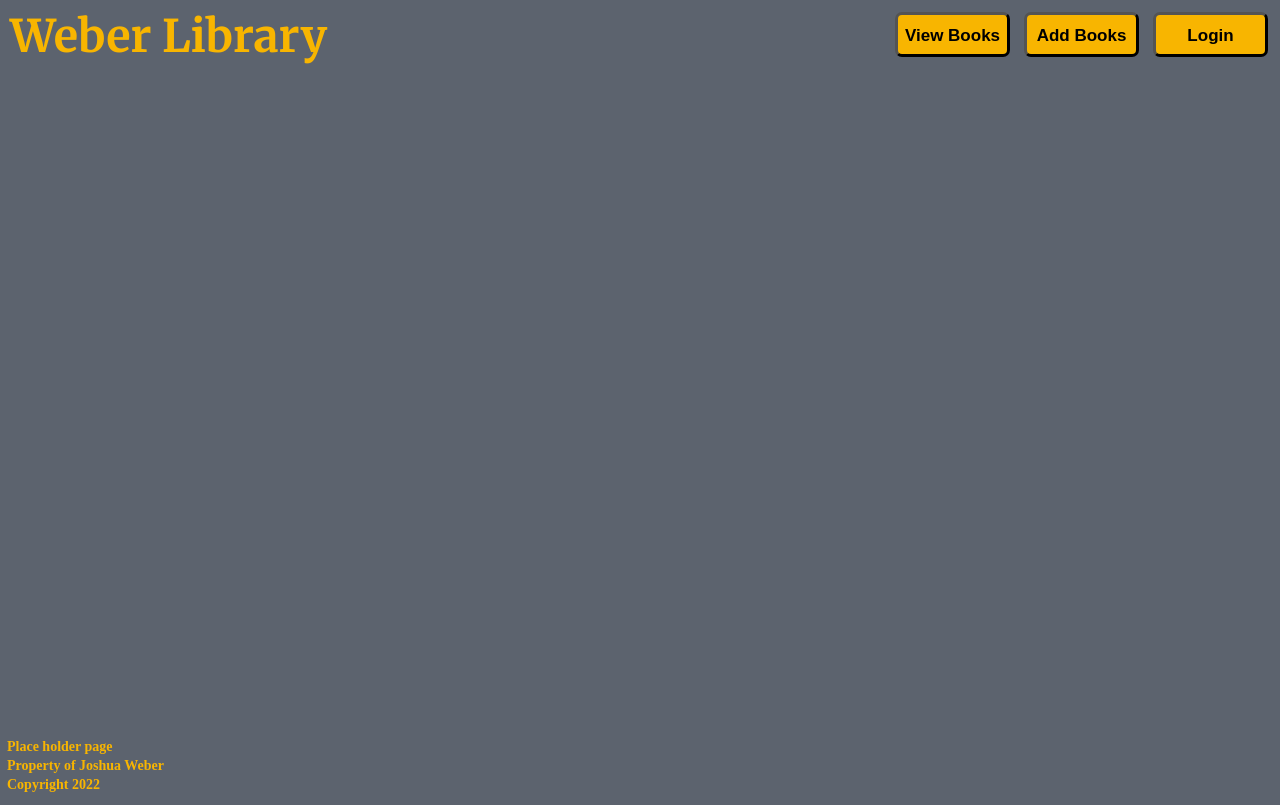
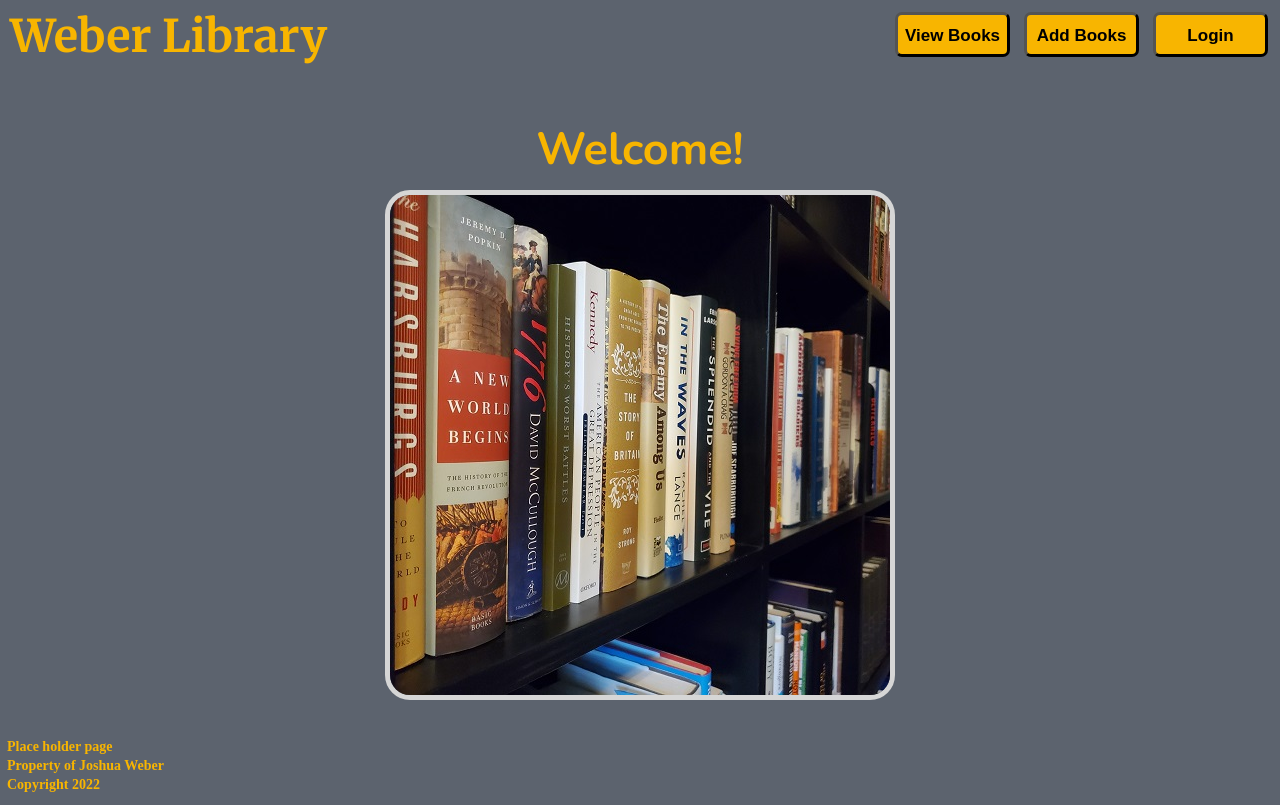
Before and after one commit to JWebCoding/LibraryWebsite, a React (Create React App) app in the folder weberLibrary/src/main/react/: page / in a window 1280 px wide. Built offline with nearby package versions, Linux system fonts and the light colour scheme.

Commit message:
Adjusted site navigation

```diff
--- a/weberLibrary/src/main/react/src/App.js
+++ b/weberLibrary/src/main/react/src/App.js
@@ -71,6 +71,7 @@ function App() {
 				{/* <LoadPaneHandler /> */}
 				<div>
 						<Routes>
+							<Route exact path="/" element={<MainPane user={userName} />} />
 							<Route exact path="/main" element={<MainPane user={userName} />} />
 							<Route exact path="/view" element={<BookViewPane openBookDetailsModal={openBookDetailsModal} />} />
 							<Route exact path="/add" element={<AddBookPane />} />
--- a/weberLibrary/src/main/react/src/Components/Table/Table.js
+++ b/weberLibrary/src/main/react/src/Components/Table/Table.js
@@ -1,5 +1,5 @@
 import React, { useEffect, useState } from "react";
-import { useTable, useSortBy, useRowSelect, usePagination, useBlockLayout} from "react-table";
+import { useTable, useSortBy, usePagination, useRowSelect, useBlockLayout} from "react-table";
 import "./Table.css";
 
 function Table({ columns, data }) {
@@ -9,7 +9,7 @@ function Table({ columns, data }) {
     canNextPage, canPreviousPage, pageCount, setPageSize} =
 
     useTable({ columns, data, initialState: {pageIndex: 0, pageSize:20} },
-    useSortBy, useRowSelect, usePagination, useBlockLayout);
+    useSortBy, usePagination, useRowSelect, useBlockLayout);
 
   return (
     <div>
```
